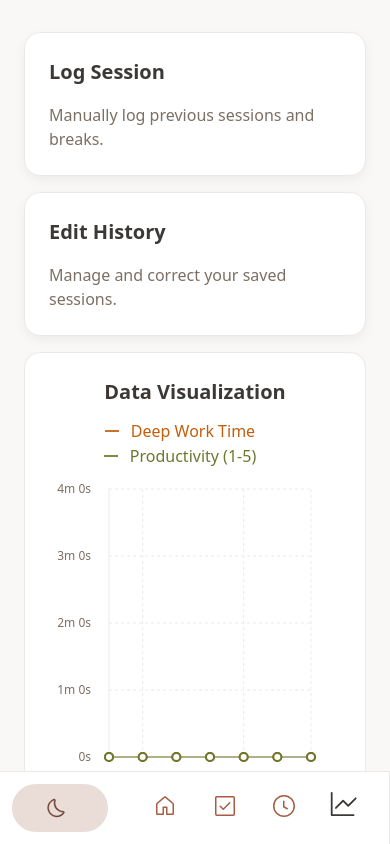
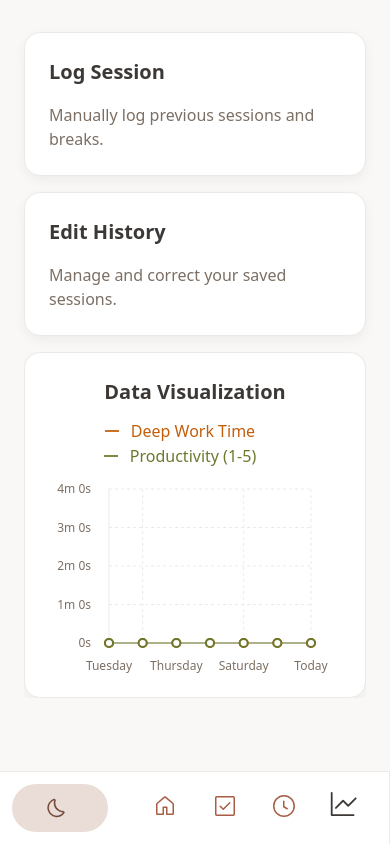
Before and after one commit to vczarnotta/kottekliv-productivity-app, a React (Vite) app: page /history in a window 390 px wide. Built offline with nearby package versions, Linux system fonts and the light colour scheme.

Commit message:
made content scrollable on phones

```diff
--- a/src/index.css
+++ b/src/index.css
@@ -133,3 +133,15 @@ h1, h2, h3 {
 button {
   cursor: pointer;
 }
+
+@media (max-width: 1024px) {
+  #root {
+    min-height: 100vh;
+    height: auto;
+  }
+
+  main {
+    padding-bottom: 80px;
+  }
+
+}
```
